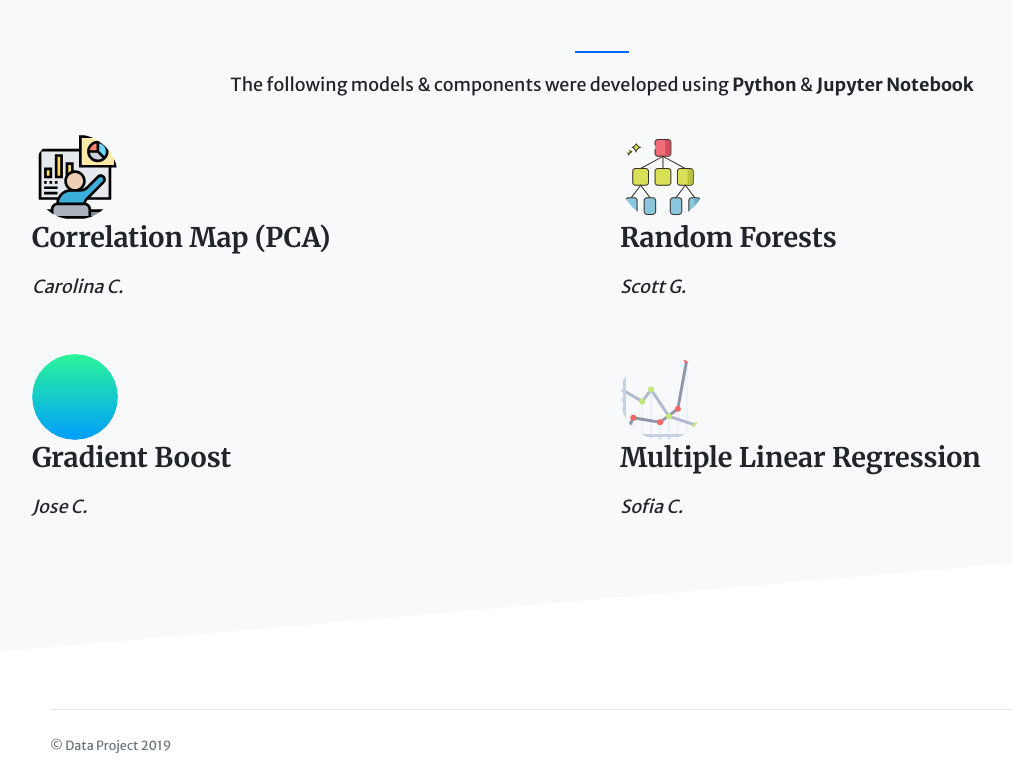
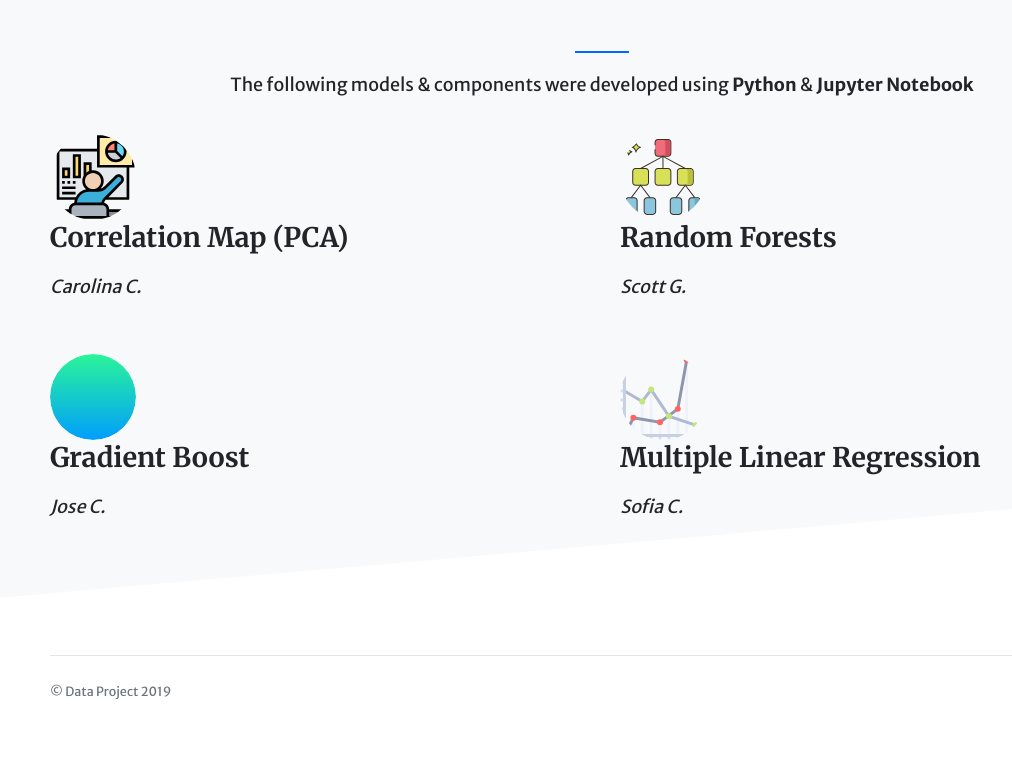
Before and after one commit to MrScottGregory/Happiness_ML_Study, a plain HTML site: page models.html in a window 1280 px wide. Shown: the part 849-1623 px from the top of the page, without its empty margins (38-1050 px from the left). After the commit the page ends 1569 px from the top, so only its background shows below. Drawn offline with Linux system fonts and the light colour scheme.

Commit message:
updated model page

```diff
--- a/models.html
+++ b/models.html
@@ -86,7 +86,7 @@
              <!--Seperator-->
 
         <p class="my-2 text-center">The following models &amp; components were developed using <b>Python</b> &amp; <b>Jupyter Notebook</b>
-           <div class="row justify-content-lg-center pb-5">
+           <div class="d-flex justify-content-center">
             <div class="row py-4">
                 <div class="col-sm-6 col-lg-6 mb-4 mb-md-5">
                     <div class="pr-lg-3">
```
